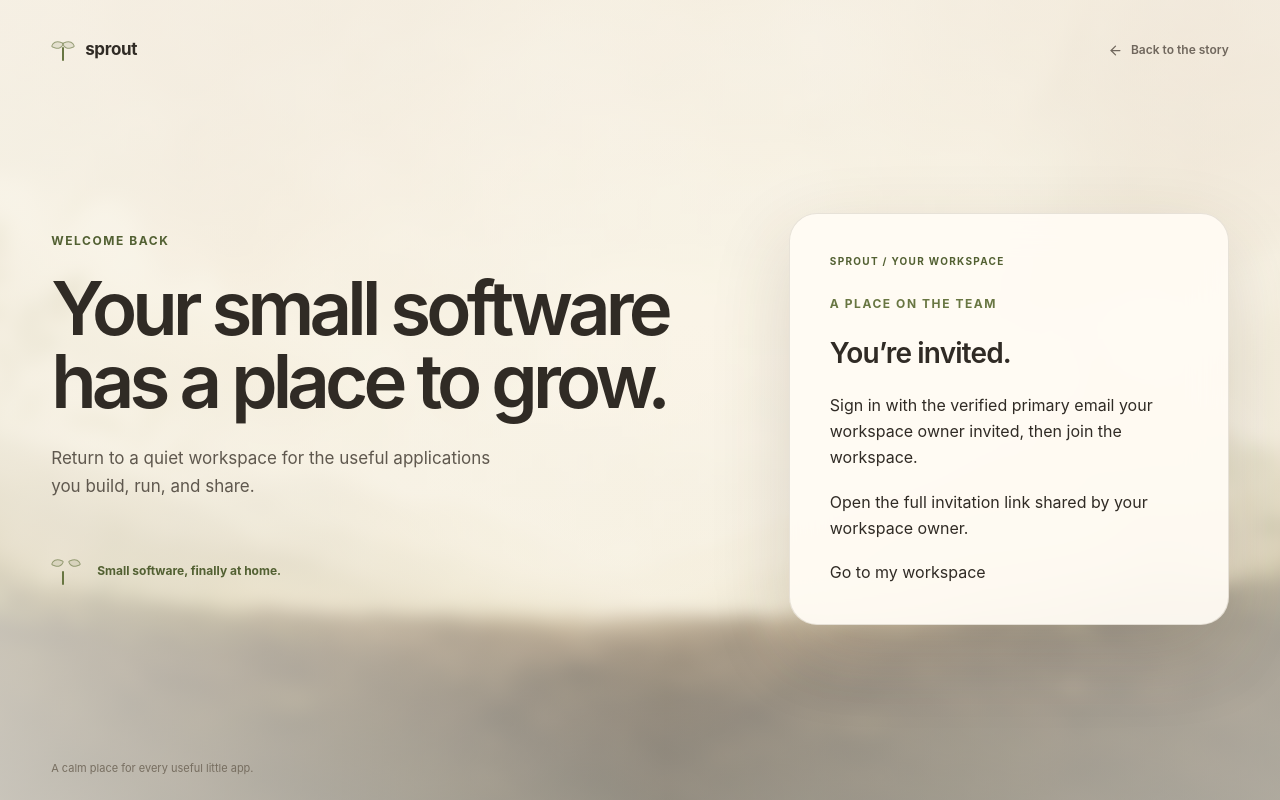
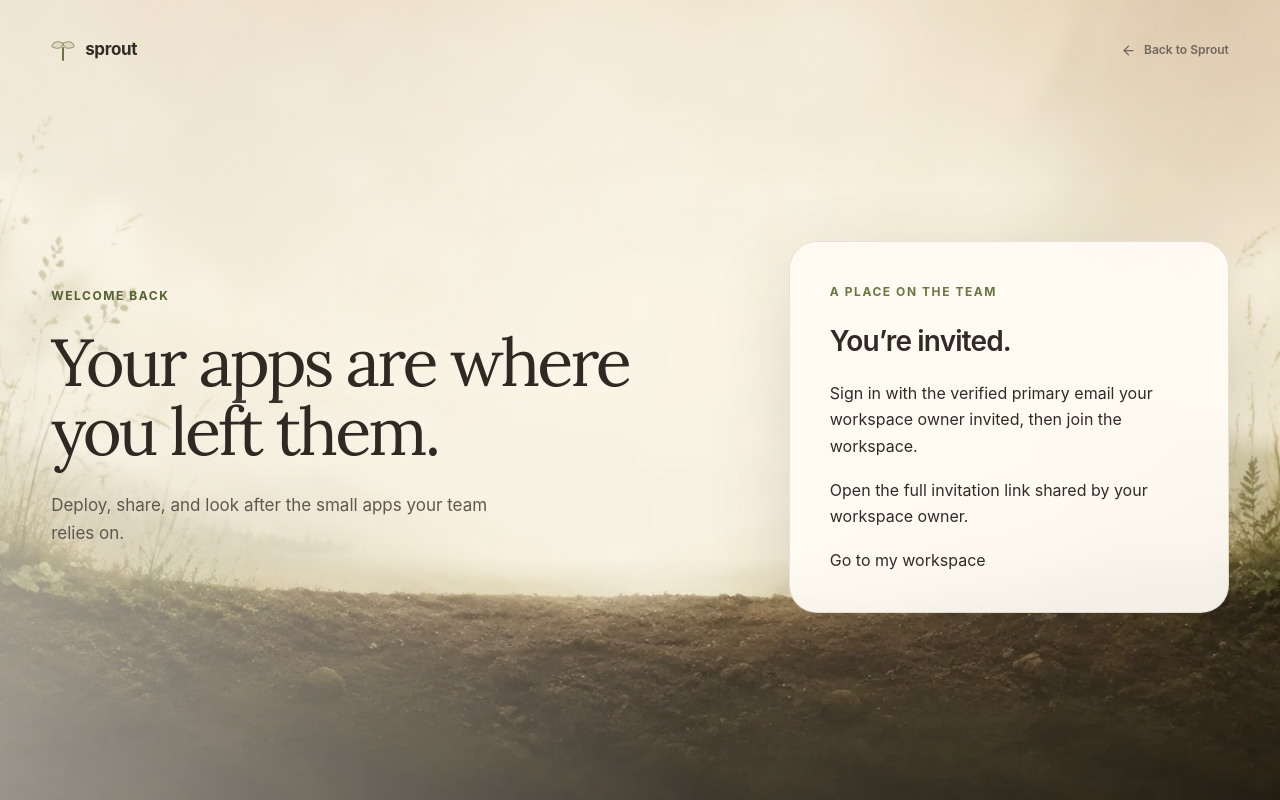
Before and after one commit to priyanshjhaa/Sprout, a Next.js app: page /invitations/accept in a window 1280 px wide. Built offline with nearby package versions, Linux system fonts and the light colour scheme; no server answers.

Commit message:
feat: bring sign-in and sign-up into the landing's world
Use the landing's serif headline and its sharp layered landscape instead
of a blurred copy, rewrite the copy around deploying, and drop the
decorative kicker, footer and tagline. Clerk's form now inherits the
page font, colours and radius.

```diff
--- a/src/app/globals.css
+++ b/src/app/globals.css
@@ -3449,15 +3449,15 @@ body {
   z-index: -1;
   inset: 0;
   background:
-    linear-gradient(90deg, rgba(248, 244, 235, 0.7), rgba(248, 244, 235, 0.35) 52%, rgba(248, 244, 235, 0.53)),
-    linear-gradient(180deg, rgba(248, 244, 235, 0.5), transparent 40%, rgba(237, 229, 213, 0.28));
+    linear-gradient(90deg, rgba(248, 244, 235, 0.55), rgba(248, 244, 235, 0.12) 55%, transparent),
+    url("/images/landscape/landscape-ground.webp") center 62% / cover,
+    url("/images/landscape/landscape-grass.webp") center 62% / cover;
   content: "";
   pointer-events: none;
 }
 
 .auth-header,
-.auth-layout,
-.auth-footer {
+.auth-layout {
   position: relative;
   width: min(100%, 1180px);
   margin-inline: auto;
@@ -3500,35 +3500,24 @@ body {
 }
 
 .auth-story h1 {
-  max-width: 640px;
+  max-width: 14ch;
   margin: 0;
-  font-size: clamp(44px, 5.8vw, 76px);
-  font-weight: 570;
-  letter-spacing: -0.065em;
-  line-height: 0.99;
+  color: #2e2923;
+  font-family: var(--font-hero), Georgia, "Times New Roman", serif;
+  font-size: clamp(44px, 5.2vw, 70px);
+  font-weight: 400;
+  letter-spacing: -0.045em;
+  line-height: 1.04;
+  text-shadow: 0 2px 30px rgba(255, 251, 242, 0.86);
 }
 
 .auth-story-description {
   max-width: 470px;
+  text-wrap: pretty;
   margin: 25px 0 0;
   color: #5f584e;
   font-size: clamp(15px, 1.4vw, 17px);
   line-height: 1.65;
-}
-
-.auth-story-detail {
-  display: flex;
-  align-items: center;
-  gap: 16px;
-  margin-top: 56px;
-  color: var(--sprout-strong);
-  font-size: 12px;
-  font-weight: 650;
-}
-
-.auth-story-detail .seed-icon {
-  width: 30px;
-  height: 30px;
 }
 
 .auth-form-panel {
@@ -3541,21 +3530,6 @@ body {
   backdrop-filter: blur(18px);
 }
 
-.auth-form-kicker {
-  margin: 0 0 25px;
-  color: var(--sprout-strong);
-  font-size: 10px;
-  font-weight: 750;
-  letter-spacing: 0.13em;
-}
-
-.auth-clerk-form { width: 100%; }
-
-.auth-footer {
-  color: #776e60;
-  font-size: 11px;
-}
-
 @media (max-width: 900px) {
   .auth-layout {
     width: min(100%, 600px);
@@ -3566,7 +3540,6 @@ body {
 
   .auth-story { padding: 0; }
   .auth-story h1 { max-width: 570px; }
-  .auth-story-detail { display: none; }
   .auth-form-panel { width: min(100%, 500px); }
 }
 
@@ -3580,7 +3553,6 @@ body {
   .auth-story h1 { font-size: clamp(38px, 10.5vw, 52px); }
   .auth-story-description { margin-top: 16px; font-size: 14px; }
   .auth-form-panel { padding: 22px 19px; }
-  .auth-footer { text-align: center; }
 }
 
 /* The workspace keeps the landscape as a quiet accent, not a page backdrop. */
--- a/src/components/auth/auth-experience.tsx
+++ b/src/components/auth/auth-experience.tsx
@@ -6,13 +6,13 @@ import { Brand } from "@/components/brand";
 const copy = {
   "sign-in": {
     eyebrow: "Welcome back",
-    title: "Your small software has a place to grow.",
-    description: "Return to a quiet workspace for the useful applications you build, run, and share.",
+    title: "Your apps are where you left them.",
+    description: "Deploy, share, and look after the small apps your team relies on.",
   },
   "sign-up": {
-    eyebrow: "A place to begin",
-    title: "Make room for the next useful thing.",
-    description: "Give purpose-built software a home from the first idea to the moment you share it.",
+    eyebrow: "Start deploying",
+    title: "Give your app somewhere to live.",
+    description: "Bring code you already have. Sprout builds it sealed off, checks its health, and gives your team a place to use it.",
   },
 } as const;
 
@@ -21,7 +21,11 @@ export const authAppearance = {
   variables: {
     colorPrimary: "#687642",
     colorForeground: "#302b25",
+    colorMutedForeground: "#70675d",
     colorBackground: "#fffaf2",
+    colorInput: "#fffaf2",
+    fontFamily: "inherit",
+    borderRadius: "10px",
   },
   elements: {
     rootBox: { width: "100%" },
@@ -38,7 +42,7 @@ export function AuthExperience({ mode, children }: { mode: keyof typeof copy; ch
       <div className="auth-landscape" aria-hidden="true" />
       <header className="auth-header">
         <Brand />
-        <Link href="/"><ArrowLeft size={15} /> Back to the story</Link>
+        <Link href="/"><ArrowLeft size={15} /> Back to Sprout</Link>
       </header>
 
       <div className="auth-layout">
@@ -46,19 +50,12 @@ export function AuthExperience({ mode, children }: { mode: keyof typeof copy; ch
           <p className="eyebrow">{content.eyebrow}</p>
           <h1>{content.title}</h1>
           <p className="auth-story-description">{content.description}</p>
-          <div className="auth-story-detail">
-            <span className="seed-icon" aria-hidden="true"><span /><span /></span>
-            <span>Small software, finally at home.</span>
-          </div>
         </section>
 
         <section className="auth-form-panel" aria-label={mode === "sign-in" ? "Sign in" : "Sign up"}>
-          <p className="auth-form-kicker">SPROUT / YOUR WORKSPACE</p>
-          <div className="auth-clerk-form">{children}</div>
+          {children}
         </section>
       </div>
-
-      <footer className="auth-footer">A calm place for every useful little app.</footer>
     </main>
   );
 }
```
